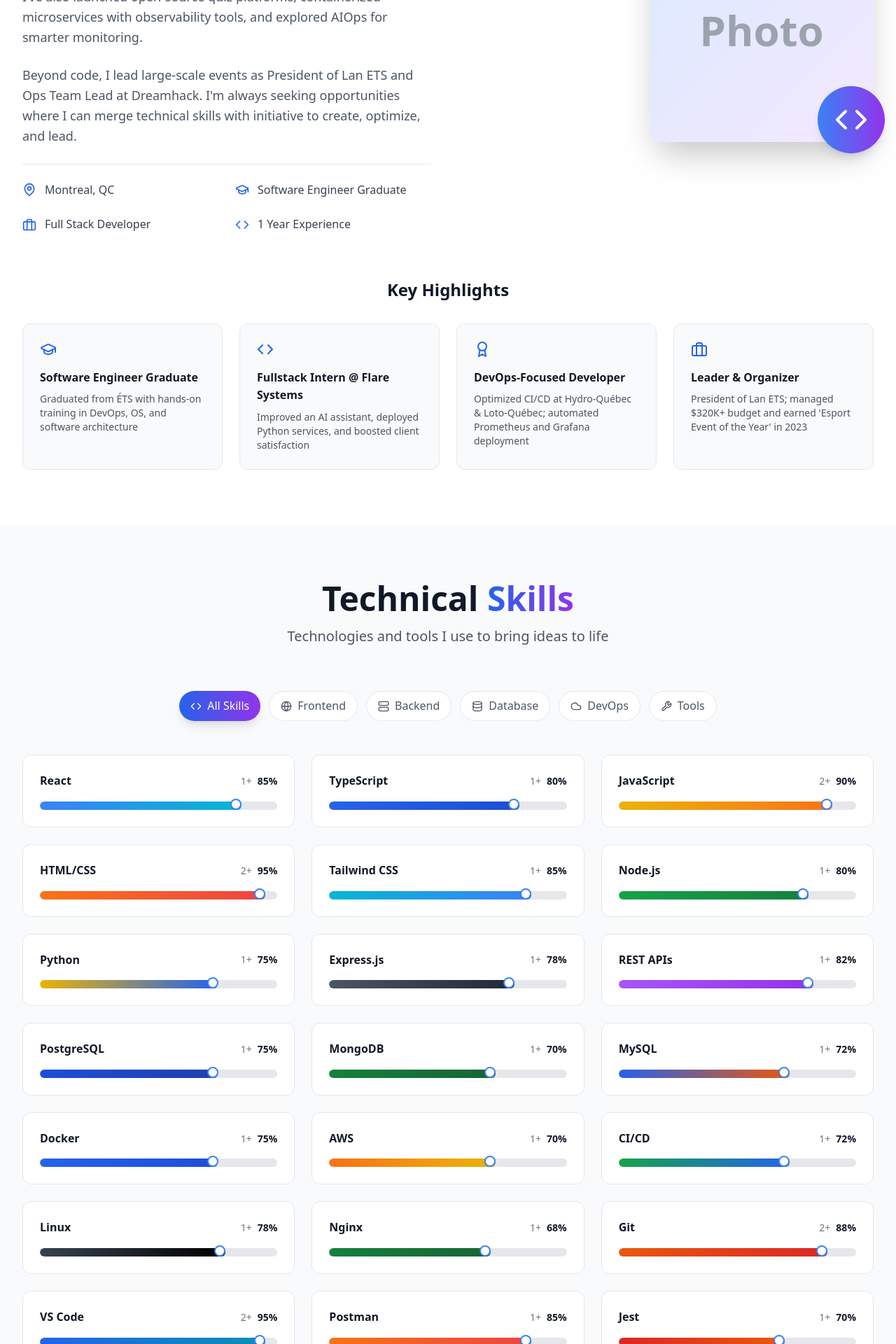
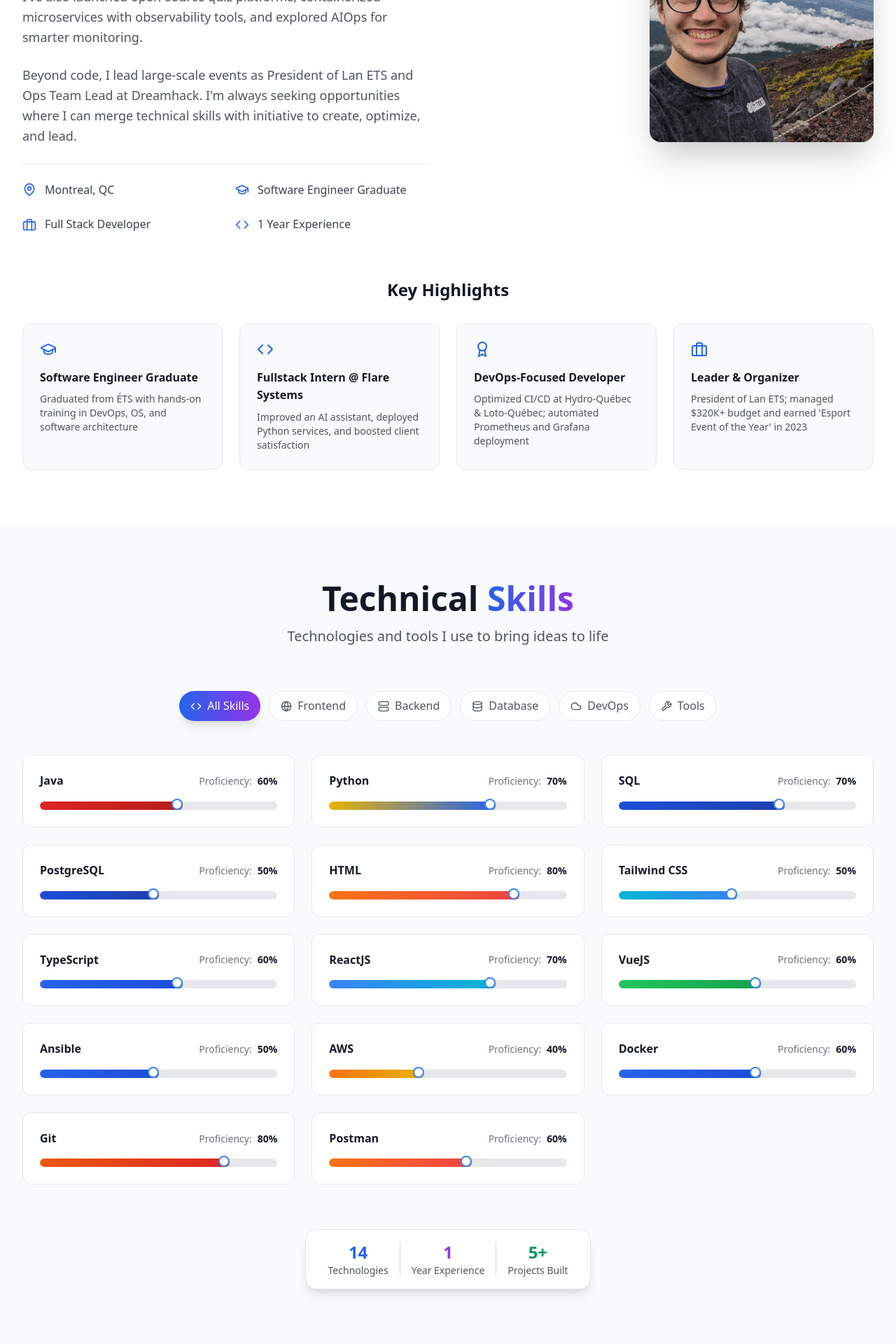
Before and after one commit to phil3838/portfolio, a React (Vite) app: page / in a window 1280 px wide. Shown: the part 1240-3160 px from the top of the page at 70% size. Built offline with nearby package versions, Linux system fonts and the light colour scheme.

Commit message:
updated skills and picture of myself

```diff
--- a/src/components/About.tsx
+++ b/src/components/About.tsx
@@ -47,8 +47,8 @@ const About = () => {
               </p>
 
               <p className="text-lg leading-relaxed">
-            Beyond code, I lead large-scale events as President of Lan ETS and Ops Team Lead at Dreamhack. I'm always seeking opportunities where I can merge technical skills with initiative to create, optimize, and lead.
-          </p>
+                Beyond code, I lead large-scale events as President of Lan ETS and Ops Team Lead at Dreamhack. I'm always seeking opportunities where I can merge technical skills with initiative to create, optimize, and lead.
+              </p>
             </div>
 
             {/* Quick Info */}
@@ -76,10 +76,11 @@ const About = () => {
           <div className="flex justify-center lg:justify-end">
             <div className="relative">
               <div className="w-80 h-80 rounded-2xl bg-gradient-to-br from-blue-100 to-purple-100 shadow-2xl flex items-center justify-center">
-                <div className="text-6xl font-bold text-gray-400">Photo</div>
-              </div>
-              <div className="absolute -bottom-4 -right-4 w-24 h-24 bg-gradient-to-r from-blue-500 to-purple-600 rounded-full flex items-center justify-center shadow-lg">
-                <Code className="w-12 h-12 text-white" />
+                <img
+                  src="/philippe.jpg" // Replace with your image path
+                  alt="Philippe Côté"
+                  className="object-cover w-full h-full rounded-2xl"
+                />
               </div>
             </div>
           </div>
--- a/src/components/Projects.tsx
+++ b/src/components/Projects.tsx
@@ -146,9 +146,6 @@ const Projects = () => {
           <h2 className="text-4xl md:text-5xl font-bold text-gray-900 mb-4">
             Featured <span className="bg-gradient-to-r from-blue-600 to-purple-600 bg-clip-text text-transparent">Projects</span>
           </h2>
-          <p className="text-xl text-gray-600 max-w-2xl mx-auto">
-            A showcase of my recent work and learning journey
-          </p>
         </div>
 
         {/* Filter Buttons */}
--- a/src/components/Skills.tsx
+++ b/src/components/Skills.tsx
@@ -13,6 +13,7 @@ import {
 const Skills = () => {
   const [filter, setFilter] = useState('all');
   const [animatedSkills, setAnimatedSkills] = useState<Set<number>>(new Set());
+  const PROFICIENCY_LABEL = 'Proficiency: ';
 
   const skillCategories = [
     { id: 'all', label: 'All Skills', icon: <Code className="w-4 h-4" /> },
@@ -24,37 +25,21 @@ const Skills = () => {
   ];
 
   const skills = [
-    // Frontend
-    { name: 'React', category: 'frontend', proficiency: 85, years: '1+', color: 'from-blue-500 to-cyan-500' },
-    { name: 'TypeScript', category: 'frontend', proficiency: 80, years: '1+', color: 'from-blue-600 to-blue-700' },
-    { name: 'JavaScript', category: 'frontend', proficiency: 90, years: '2+', color: 'from-yellow-500 to-orange-500' },
-    { name: 'HTML/CSS', category: 'frontend', proficiency: 95, years: '2+', color: 'from-orange-500 to-red-500' },
-    { name: 'Tailwind CSS', category: 'frontend', proficiency: 85, years: '1+', color: 'from-cyan-500 to-blue-500' },
-
-    // Backend
-    { name: 'Node.js', category: 'backend', proficiency: 80, years: '1+', color: 'from-green-600 to-green-700' },
-    { name: 'Python', category: 'backend', proficiency: 75, years: '1+', color: 'from-yellow-500 to-blue-600' },
-    { name: 'Express.js', category: 'backend', proficiency: 78, years: '1+', color: 'from-gray-600 to-gray-800' },
-    { name: 'REST APIs', category: 'backend', proficiency: 82, years: '1+', color: 'from-purple-500 to-purple-600' },
-
-    // Database
-    { name: 'PostgreSQL', category: 'database', proficiency: 75, years: '1+', color: 'from-blue-700 to-blue-800' },
-    { name: 'MongoDB', category: 'database', proficiency: 70, years: '1+', color: 'from-green-700 to-green-800' },
-    { name: 'MySQL', category: 'database', proficiency: 72, years: '1+', color: 'from-blue-600 to-orange-600' },
-
-    // DevOps
-    { name: 'Docker', category: 'devops', proficiency: 75, years: '1+', color: 'from-blue-600 to-blue-700' },
-    { name: 'AWS', category: 'devops', proficiency: 70, years: '1+', color: 'from-orange-500 to-yellow-500' },
-    { name: 'CI/CD', category: 'devops', proficiency: 72, years: '1+', color: 'from-green-600 to-blue-600' },
-    { name: 'Linux', category: 'devops', proficiency: 78, years: '1+', color: 'from-gray-700 to-black' },
-    { name: 'Nginx', category: 'devops', proficiency: 68, years: '1+', color: 'from-green-700 to-green-800' },
-
-    // Tools
-    { name: 'Git', category: 'tools', proficiency: 88, years: '2+', color: 'from-orange-600 to-red-600' },
-    { name: 'VS Code', category: 'tools', proficiency: 95, years: '2+', color: 'from-blue-600 to-cyan-600' },
-    { name: 'Postman', category: 'tools', proficiency: 85, years: '1+', color: 'from-orange-500 to-red-500' },
-    { name: 'Jest', category: 'tools', proficiency: 70, years: '1+', color: 'from-red-600 to-orange-600' }
-  ];
+  { name: 'Java',         category: 'backend',  proficiency: 60, color: 'from-red-600 to-red-700' },
+  { name: 'Python',       category: 'backend',  proficiency: 70, color: 'from-yellow-500 to-blue-600' },
+  { name: 'SQL',          category: 'database', proficiency: 70, color: 'from-blue-700 to-blue-800' },
+  { name: 'PostgreSQL',   category: 'database', proficiency: 50, color: 'from-blue-700 to-blue-800' },
+  { name: 'HTML',         category: 'frontend', proficiency: 80, color: 'from-orange-500 to-red-500' },
+  { name: 'Tailwind CSS', category: 'frontend', proficiency: 50, color: 'from-cyan-500 to-blue-500' },
+  { name: 'TypeScript',   category: 'frontend', proficiency: 60, color: 'from-blue-600 to-blue-700' },
+  { name: 'ReactJS',      category: 'frontend', proficiency: 70, color: 'from-blue-500 to-cyan-500' },
+  { name: 'VueJS',        category: 'frontend', proficiency: 60, color: 'from-green-500 to-green-600' },
+  { name: 'Ansible',      category: 'devops',   proficiency: 50, color: 'from-blue-600 to-blue-700' },
+  { name: 'AWS',          category: 'devops',   proficiency: 40, color: 'from-orange-500 to-yellow-500' },
+  { name: 'Docker',       category: 'devops',   proficiency: 60, color: 'from-blue-600 to-blue-700' },
+  { name: 'Git',          category: 'tools',    proficiency: 80, color: 'from-orange-600 to-red-600' },
+  { name: 'Postman',      category: 'tools',    proficiency: 60, color: 'from-orange-500 to-red-500' },
+];
 
   const filteredSkills = filter === 'all'
     ? skills
@@ -125,7 +110,7 @@ const Skills = () => {
                   {skill.name}
                 </h3>
                 <div className="flex items-center gap-2">
-                  <span className="text-sm text-gray-500">{skill.years}</span>
+                  <span className="text-sm text-gray-500">{PROFICIENCY_LABEL}</span>
                   <span className="text-sm font-semibold text-gray-900">{skill.proficiency}%</span>
                 </div>
               </div>
@@ -154,17 +139,17 @@ const Skills = () => {
         <div className="mt-16 text-center">
           <div className="inline-flex items-center gap-4 bg-white px-8 py-4 rounded-2xl shadow-lg border border-gray-200">
             <div className="text-center">
-              <div className="text-2xl font-bold text-blue-600">{skills.length}+</div>
+              <div className="text-2xl font-bold text-blue-600">{skills.length}</div>
               <div className="text-sm text-gray-600">Technologies</div>
             </div>
             <div className="w-px h-12 bg-gray-300"></div>
             <div className="text-center">
-              <div className="text-2xl font-bold text-purple-600">1+</div>
+              <div className="text-2xl font-bold text-purple-600">1</div>
               <div className="text-sm text-gray-600">Year Experience</div>
             </div>
             <div className="w-px h-12 bg-gray-300"></div>
             <div className="text-center">
-              <div className="text-2xl font-bold text-emerald-600">15+</div>
+              <div className="text-2xl font-bold text-emerald-600">5+</div>
               <div className="text-sm text-gray-600">Projects Built</div>
             </div>
           </div>
```
Also changed, not shown: public/philippe.jpg (added).
